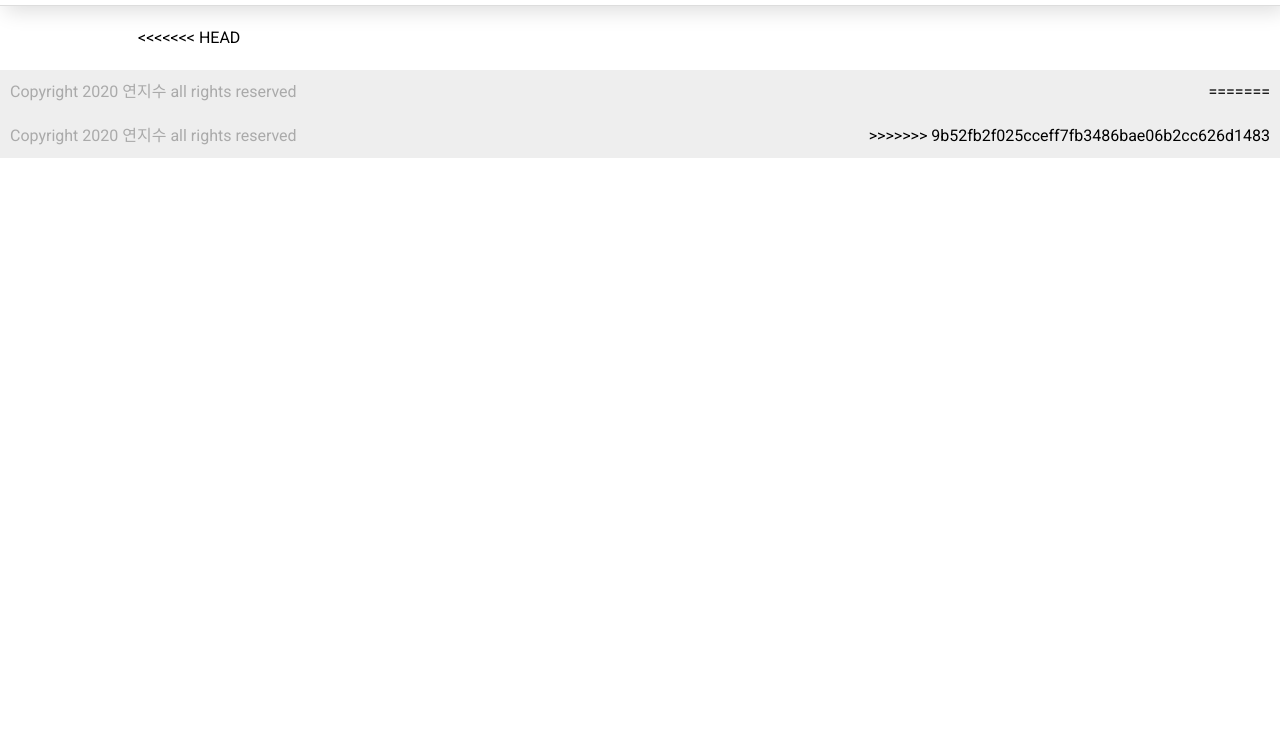
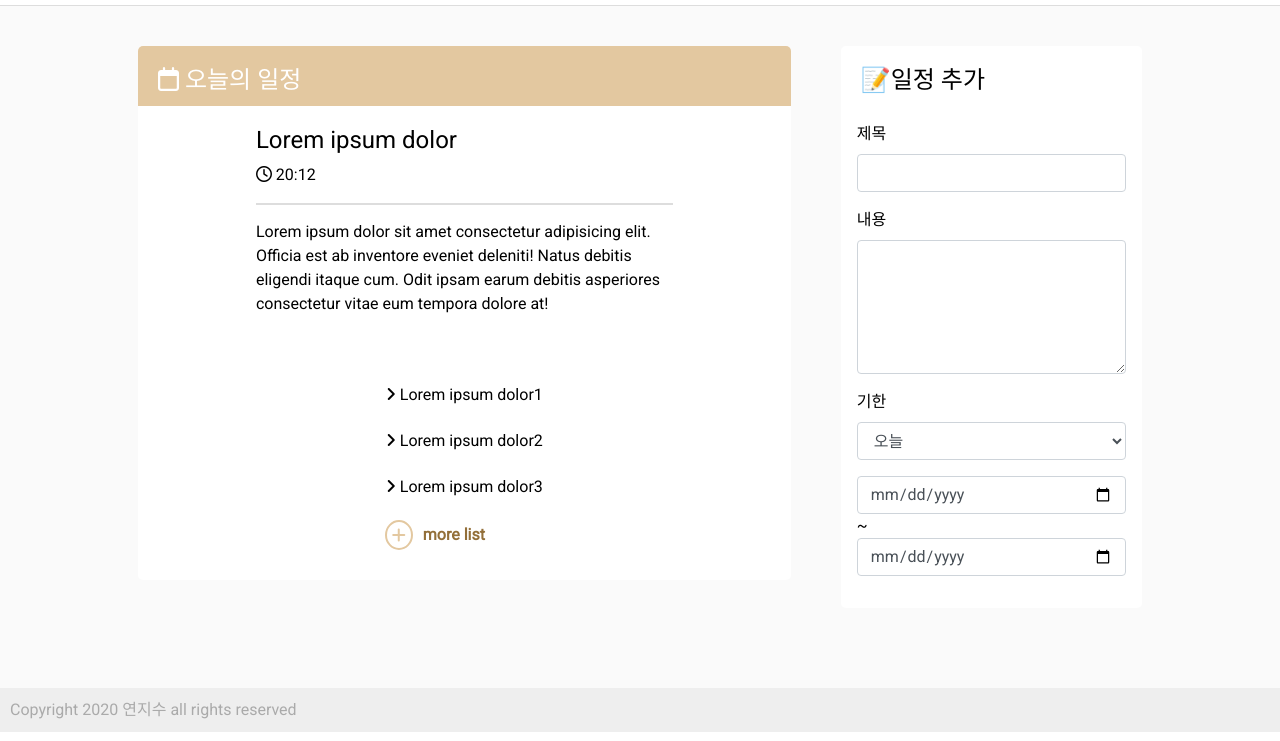
Before and after one commit to cat-ask/TodayWork, a plain HTML site: page index.html in a window 1280 px wide. Shown: the part 59-800 px from the top of the page. Drawn offline with nearby package versions, Linux system fonts and the light colour scheme.

Commit message:
2020-11-06

```diff
--- a/index.html
+++ b/index.html
@@ -36,7 +36,7 @@
             <!-- nav -->
             <nav>
                 <ul>
-                    <li><a href="#">Work list</a></li>
+                    <li><a class="now" href="#">Work list</a></li>
                     <li><a href="#">Calendar</a></li>
                     <li><a href="#">Diary</a></li>
                 </ul>
@@ -51,22 +51,70 @@
 
         <!-- content -->
         <div id="content">
-<<<<<<< HEAD
 
             <!-- today_workspace -->
-            <div id="today_workspace">
-
+            <div id="today_workspace" class="workspace">
+                <h2 class="workspace_title"><i class="far fa-calendar text-white"></i> 오늘의 일정</h2>
+                <div id="main_work">
+                    <h4 class="work_title">Lorem ipsum dolor</h4>
+                    <p class="work_time"><i class="far fa-clock"></i> 20:12 </p>
+                    <p class="work_content">Lorem ipsum dolor sit amet consectetur adipisicing elit. Officia est ab inventore eveniet deleniti! Natus debitis eligendi itaque cum. Odit ipsam earum debitis asperiores consectetur vitae eum tempora dolore at!</p>
+                </div>
+                <div class="work_list">
+                    <a href="#" class="work_list_title"><i class="fas fa-angle-right"></i> Lorem ipsum dolor1</a>
+                    <a href="#" class="work_list_title"><i class="fas fa-angle-right"></i> Lorem ipsum dolor2</a>
+                    <a href="#" class="work_list_title"><i class="fas fa-angle-right"></i> Lorem ipsum dolor3</a>
+                    <button class="more_btn"><i class="fas fa-plus"></i> more list</button>
+                </div>
             </div>
             <!-- /today_workspace -->
 
+            <!-- workadd -->
+            <div id="workadd" class="workspace">
+                <h2 class="workspace_title">📝일정 추가</h2>
+                <form class="p-3">
+                    <div class="form-group">
+                        <label for="form-title" class="form-label">제목</label>
+                        <input type="text" id="form-title" name="content" class="form-control">
+                    </div>
+                    <div class="form-group">
+                        <label for="form-content" class="form-label">내용</label>
+                        <textarea name="content" id="form-content" cols="10" rows="5" class="form-control"></textarea>
+                    </div>
+                    <div class="form-group">
+                        <label for="form-date" class="form-label">기한</label>
+                        <select name="date" id="form-date" class="form-control">
+                            <option value="today">오늘</option>
+                            <option value="tomorrow">내일</option>
+                            <option value="week">이번주</option>
+                            <option value="month">이번달</option>
+                            <option value="year">이번년</option>
+                            <option value="user">직접설정</option>
+                        </select>
+                    </div>
+                    <div class="form-group">
+                        <input type="date" class="form-control">
+                        <span> ~ </span>
+                        <input type="date" class="form-control">
+                    </div>
+                </form>
+            </div>
+            <!-- /workadd -->
+
             <!-- last_workspace -->
-            <div id="last_workspace">
+            <div id="last_workspace" class="workspace">
 
             </div>
             <!-- /last_workspace -->
 
             <!-- complete_workspace -->
-            <div id="complete_workspace">
+            <div id="complete_workspace" class="workspace">
+
+            </div>
+            <!-- /complete_workspace -->
+
+            <!-- complete_workspace -->
+            <div id="Notcomplete_workspace" class="workspace">
 
             </div>
             <!-- /complete_workspace -->
@@ -80,18 +128,6 @@
             <div id="sns">
 
             </div>
-=======
-
-        </div>
-        <!-- /content -->
-
-        <!-- footer -->
-        <footer>
-            <p id="copyright">Copyright 2020 연지수 all rights reserved</p>
-            <div id="sns">
-
-            </div>
->>>>>>> 9b52fb2f025cceff7fb3486bae06b2cc626d1483
         </footer>
         <!-- /footer -->
     </div>
--- a/resource/css/style.css
+++ b/resource/css/style.css
@@ -10,15 +10,14 @@
 
 a{text-decoration: none;}
 ul,li{list-style: none;}
-
-#wrap{position: relative;}
+#wrap{position: relative;background-color: #fafafa;}
 
 /* header */
 header{
+    background-color: #fff;
     width: 100%;
     padding: 15px;
     border-bottom: 1px solid #ddd;
-    box-shadow: 5px 5px 20px #ddd;
     display: flex;
     justify-content: space-between;
     align-items: center;
@@ -41,11 +40,18 @@ nav > ul > li > a{
     color: #333;
     font-weight: 500;
     transition: .3s ;
+    padding: 5px 10px;
+    border-radius: 5px;
 }
 
 nav > ul > li > a:hover{
     color: #aaa;
     text-decoration: none;
+}
+
+nav > ul > li > a.now{
+    background-color: #555;
+    color: #fff;
 }
 
 /* /nav */
@@ -74,7 +80,114 @@ nav > ul > li > a:hover{
     min-width: 450px;
     padding: 10px;
     margin: 10px auto;
+    display: flex;
+    align-items: flex-start;
+    flex-wrap: wrap;
+    justify-content: space-between;
+
 }
+
+.workspace{
+    width: 30%;
+    border-radius: 5px;
+    transition: .3s;
+    background-color: #fff;
+    margin: 20px 0;
+    overflow: hidden;
+}
+
+.workspace:hover{box-shadow: 5px 5px 20px #ddd;}
+
+.workspace_title{
+    width: 100%;
+    padding: 20px;
+    height: 60px;
+    font-size: 1.5rem;
+    margin: 0;
+}
+
+#today_workspace{
+    width: 65%;
+    display: flex;
+    justify-content: space-around;
+    flex-wrap: wrap;
+}
+
+#today_workspace > .workspace_title{
+    background-color: #E3C8A0;
+    color: #fff;
+}
+
+#main_work{
+    width: 70%;
+    padding: 20px;
+}
+
+.work_content{
+    border-top: 2px solid #ddd;
+    padding-top: 15px;
+}
+
+.work_list{
+    display: flex;
+    justify-content: space-between;
+    flex-direction: column;
+    align-items: center;
+    padding: 20px;
+}
+
+.work_list_title{
+    color: #000;
+    transition: .3s ;
+    border-radius: 5px;
+    padding: 10px;
+    border: 1px solid #fff;
+}
+
+.work_list_title > i{transition: .3s;}
+
+.work_list_title:hover{
+    border: 1px solid #ddd;
+    color: #555;
+    text-decoration: none;
+}
+
+.work_list_title:hover > i{padding-right: 3px;}
+
+.more_btn{
+    width: 100%;
+    padding: 10px;
+    border: none;
+    border-radius: 50px;
+    background-color: rgba(0, 0, 0, 0);
+    text-align: left;
+    display: flex;
+    justify-content: flex-start;
+    align-items: center;
+    font-weight: bold;
+    color: #936F39;
+    transition: .3s;
+}
+
+.more_btn > i{
+    border: 2px solid #E3C8A0;
+    padding: 5px;
+    border-radius: 100%;
+    color: #E3C8A0;
+    margin-right: 10px;
+    transition: .3s;
+}
+
+.more_btn:hover{
+    background-color: #E3C8A0;
+    color: #fff;
+}
+
+.more_btn:hover > i{
+    color: #fff;
+    border-color: #fff;
+}
+
 /* /content */
 
 /* footer */
@@ -84,7 +197,7 @@ footer{
     background-color: #eee;
     display: flex;
     justify-content: space-between;
-    align-items: center;
+    align-items: flex-start;
 }
 
 #copyright{
```
